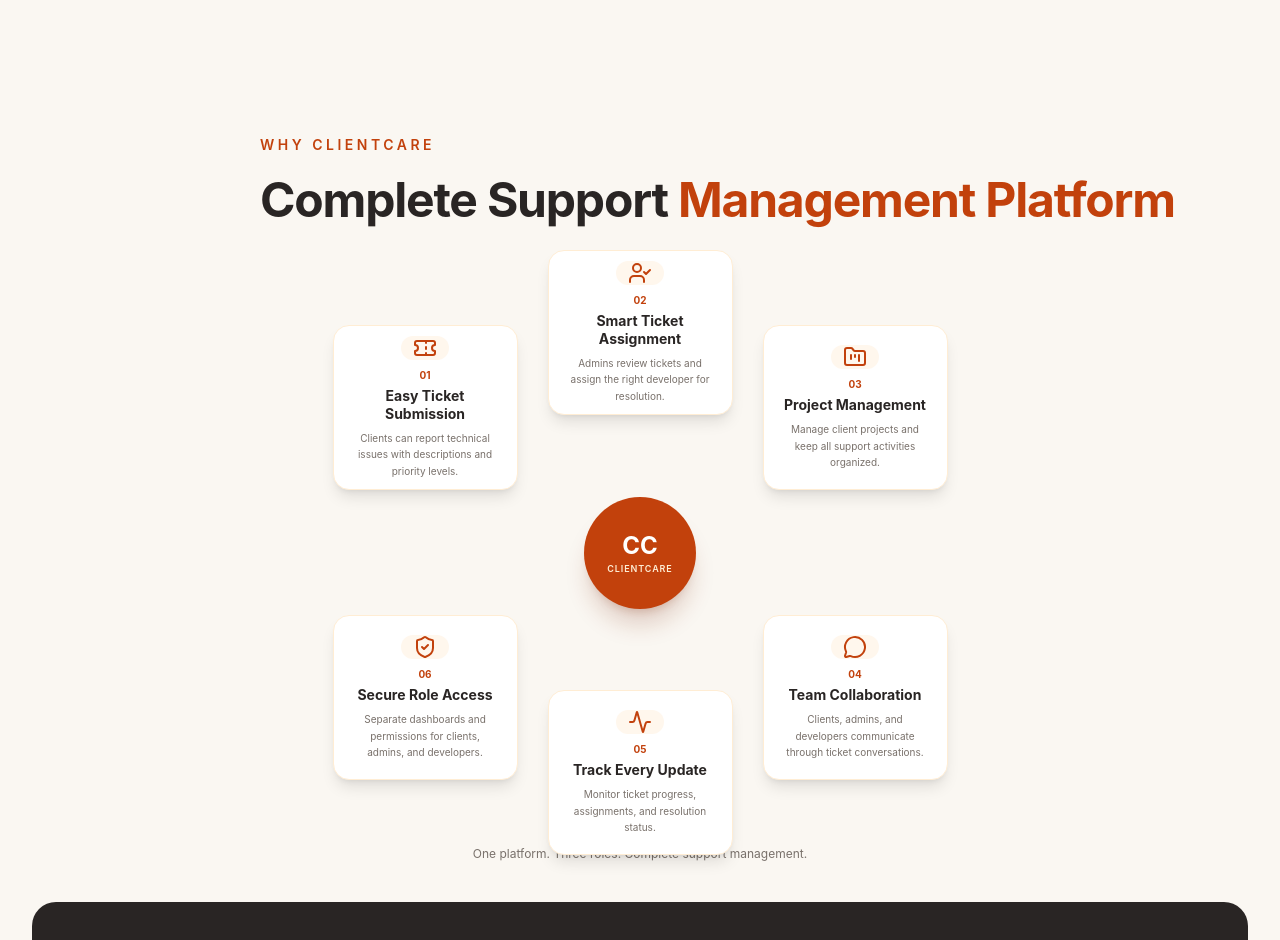
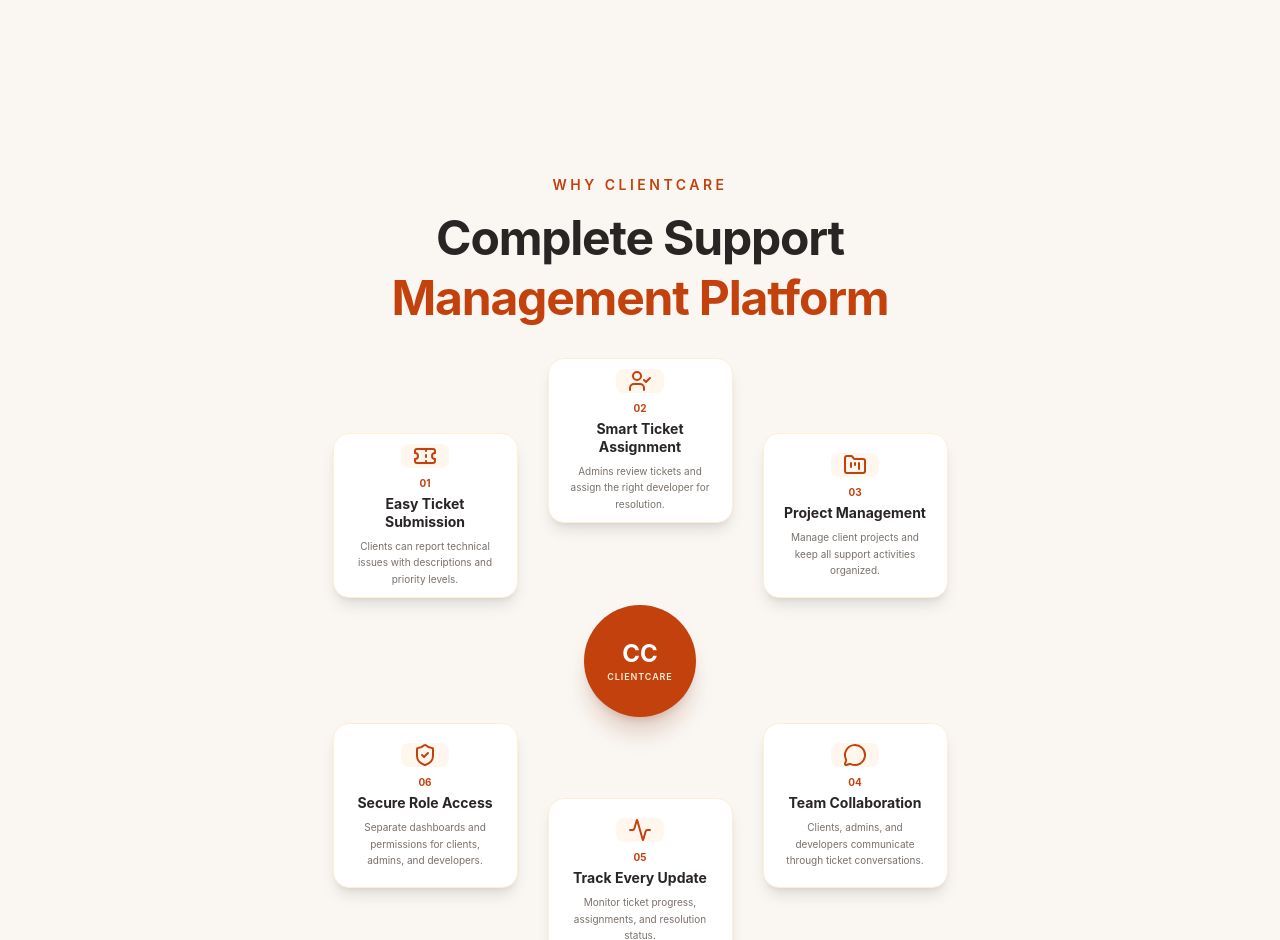
Before and after one commit to Vikas-kumar10/clientcare_frontend, a React app: page / in a window 1280 px wide. Shown: the part 1860-2800 px from the top of the page. Built offline with nearby package versions, Linux system fonts and the light colour scheme; no server answers; the HTML template or start-up script is replaced by a standard one.

Commit message:
agaun fixed

```diff
--- a/src/components/LandingComponent/RotatingCards.jsx
+++ b/src/components/LandingComponent/RotatingCards.jsx
@@ -73,101 +73,127 @@ const tabletPositions = [
 ];
 
 const mobilePositions = [
-  { x: -105, y: -125 },
-  { x: 0, y: -220 },
-  { x: 105, y: -125 },
-  { x: 105, y: 125 },
-  { x: 0, y: 220 },
-  { x: -105, y: 125 },
+  { x: -90, y: -115 },
+  { x: 0, y: -205 },
+  { x: 90, y: -115 },
+  { x: 90, y: 115 },
+  { x: 0, y: 205 },
+  { x: -90, y: 115 },
 ];
 
 export default function RotatingCards() {
   const shouldReduceMotion = useReducedMotion();
 
   return (
-    <section className="min-h-[100svh] overflow-hidden bg-[#FAF7F2] flex flex-col items-center justify-center px-3 py-8 sm:px-5 sm:py-10">
+    <section className="w-full overflow-hidden bg-[#FAF7F2] px-4 py-14 sm:px-6 sm:py-16 lg:py-20">
 
       {/* Heading */}
-      <div className="w-full max-w-[760px] text-left mb-5 sm:mb-8">
-        <span className="text-xs sm:text-sm font-semibold uppercase tracking-[0.25em] text-[#C2410C]">
+      <div className="mx-auto mb-8 w-full max-w-3xl text-center sm:mb-12">
+
+        <span className="inline-block text-xs font-semibold uppercase tracking-[0.25em] text-[#C2410C] sm:text-sm">
           Why ClientCare
         </span>
 
         <motion.h1
-          className="mt-2 whitespace-nowrap text-[clamp(1rem,5vw,3rem)] font-bold tracking-tight text-[#292524]"
-          initial={shouldReduceMotion ? { opacity: 1, x: 0 } : { opacity: 0, x: -32 }}
-          animate={{ opacity: 1, x: 0 }}
-          transition={{ duration: shouldReduceMotion ? 0 : 0.8, ease: [0.22, 1, 0.36, 1] }}
+          className="mt-3 text-2xl font-bold leading-tight tracking-tight text-[#292524] sm:text-3xl md:text-4xl lg:text-5xl"
+          initial={
+            shouldReduceMotion
+              ? { opacity: 1, y: 0 }
+              : { opacity: 0, y: 25 }
+          }
+          animate={{ opacity: 1, y: 0 }}
+          transition={{
+            duration: shouldReduceMotion ? 0 : 0.8,
+            ease: [0.22, 1, 0.36, 1],
+          }}
         >
-          Complete Support <span className="text-[#C2410C]">Management Platform</span>
+          Complete Support
+          <span className="block text-[#C2410C]">
+            Management Platform
+          </span>
         </motion.h1>
+
       </div>
 
       {/* Animation Area */}
-      <div className="relative w-full max-w-[760px] h-[470px] sm:h-[540px] md:h-[570px] flex items-center justify-center">
+      <div className="relative mx-auto flex h-[450px] w-full max-w-[760px] items-center justify-center sm:h-[520px] md:h-[570px]">
 
         {/* Center Circle */}
-        <div className="absolute z-20 w-20 h-20 sm:w-24 sm:h-24 md:w-28 md:h-28 rounded-full bg-[#C2410C] shadow-xl shadow-orange-900/20 flex flex-col items-center justify-center">
-          <span className="text-white font-bold text-xl md:text-2xl">
+        <div className="absolute z-20 flex h-16 w-16 flex-col items-center justify-center rounded-full bg-[#C2410C] shadow-xl shadow-orange-900/20 sm:h-24 sm:w-24 md:h-28 md:w-28">
+
+          <span className="text-xl font-bold text-white sm:text-2xl">
             CC
           </span>
 
-          <span className="text-orange-100 text-[8px] md:text-[9px] font-semibold tracking-widest">
+          <span className="text-[7px] font-semibold tracking-widest text-orange-100 sm:text-[9px]">
             CLIENTCARE
           </span>
+
         </div>
 
         {/* Cards */}
         {cards.map((card, index) => {
           const Icon = card.icon;
 
-          const position = {
-            x: desktopPositions[index].x,
-            y: desktopPositions[index].y,
-          };
-
+          const desktop = desktopPositions[index];
           const tablet = tabletPositions[index];
           const mobile = mobilePositions[index];
 
           return (
             <motion.div
               key={card.number}
-              className="absolute z-10 w-[105px] h-[120px] sm:w-[150px] sm:h-[145px] md:w-[185px] md:h-[165px] rounded-xl sm:rounded-2xl bg-white border border-orange-100 shadow-lg p-2 sm:p-4 md:p-5 flex flex-col justify-center items-center text-center"
+              className="
+                absolute z-10
+                flex h-[105px] w-[105px]
+                flex-col items-center justify-center
+                rounded-xl border border-orange-100
+                bg-white p-2 text-center shadow-lg
+
+                sm:h-[145px] sm:w-[150px] sm:rounded-2xl sm:p-4
+                md:h-[165px] md:w-[185px] md:p-5
+              "
               initial={
                 shouldReduceMotion
                   ? {
-                      x: position.x,
-                      y: position.y,
+                      x: desktop.x,
+                      y: desktop.y,
                       opacity: 1,
                       scale: 1,
                     }
                   : {
-                      x: -300,
-                      y: 250,
+                      x: 0,
+                      y: 0,
                       opacity: 0,
                       scale: 0.5,
                     }
               }
-              animate={{
+              animate={
+                shouldReduceMotion
+                  ? {
+                      x: desktop.x,
+                      y: desktop.y,
+                      opacity: 1,
+                      scale: 1,
+                    }
+                  : {
                       x: [
-                  -300,
-                  -260,
+                        0,
+                        -100,
                         -180,
                         -100,
-                  0,
-                  position.x,
+                        desktop.x,
                       ],
                       y: [
-                  250,
+                        0,
                         100,
                         -100,
                         -220,
-                  -100,
-                  position.y,
+                        desktop.y,
                       ],
                       opacity: 1,
                       scale: 1,
-              }}
+                    }
+              }
               transition={{
                 duration: shouldReduceMotion ? 0 : 1.8,
                 delay: shouldReduceMotion ? 0 : index * 0.2,
@@ -179,42 +205,69 @@ export default function RotatingCards() {
                 boxShadow: "0px 15px 35px rgba(194,65,12,0.18)",
               }}
               style={{
-                "--desktop-x": `${position.x}px`,
-                "--desktop-y": `${position.y}px`,
+                "--desktop-x": `${desktop.x}px`,
+                "--desktop-y": `${desktop.y}px`,
                 "--tablet-x": `${tablet.x}px`,
                 "--tablet-y": `${tablet.y}px`,
                 "--mobile-x": `${mobile.x}px`,
                 "--mobile-y": `${mobile.y}px`,
               }}
             >
+
               {/* Icon */}
-              <div className="w-7 h-7 sm:w-10 sm:h-10 md:w-12 md:h-12 rounded-lg sm:rounded-xl bg-orange-50 flex items-center justify-center text-[#C2410C] mb-1.5 sm:mb-2">
-                <Icon size={20} className="sm:w-6 sm:h-6" />
+              <div className="mb-1.5 flex h-7 w-7 items-center justify-center rounded-lg bg-orange-50 text-[#C2410C] sm:mb-2 sm:h-10 sm:w-10 md:h-12 md:w-12">
+
+                <Icon size={19} className="sm:h-6 sm:w-6" />
+
               </div>
 
               {/* Number */}
-              <span className="text-[9px] sm:text-[10px] font-bold text-[#C2410C] mb-1">
+              <span className="mb-1 text-[9px] font-bold text-[#C2410C] sm:text-[10px]">
                 {card.number}
               </span>
 
               {/* Title */}
-              <h3 className="text-[10px] sm:text-xs md:text-sm font-bold text-[#292524] leading-tight">
+              <h3 className="text-[10px] font-bold leading-tight text-[#292524] sm:text-xs md:text-sm">
                 {card.title}
               </h3>
 
               {/* Description */}
-              <p className="hidden md:block text-[10px] text-stone-500 mt-2 leading-relaxed">
+              <p className="mt-2 hidden text-[10px] leading-relaxed text-stone-500 md:block">
                 {card.description}
               </p>
+
             </motion.div>
           );
         })}
+
+        {/* Responsive card positions */}
+        <style>{`
+          @media (max-width: 639px) {
+            .relative > div[style*="--desktop-x"] {
+              transform: translate(
+                var(--mobile-x),
+                var(--mobile-y)
+              );
+            }
+          }
+
+          @media (min-width: 640px) and (max-width: 767px) {
+            .relative > div[style*="--desktop-x"] {
+              transform: translate(
+                var(--tablet-x),
+                var(--tablet-y)
+              );
+            }
+          }
+        `}</style>
+
       </div>
 
       {/* Footer */}
-      <p className="mt-2 text-[10px] sm:text-xs text-stone-500 text-center">
+      <p className="mx-auto mt-5 max-w-xl px-2 text-center text-xs font-medium leading-relaxed text-stone-500 sm:mt-8 sm:text-sm">
         One platform. Three roles. Complete support management.
       </p>
+
     </section>
   );
 }
```
Lines whose indentation alone changed are shown as unchanged.
